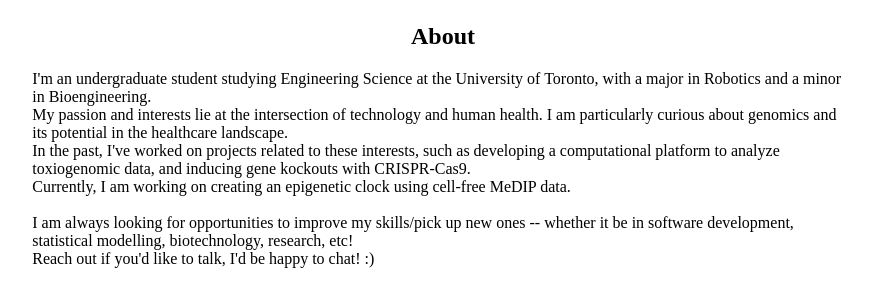
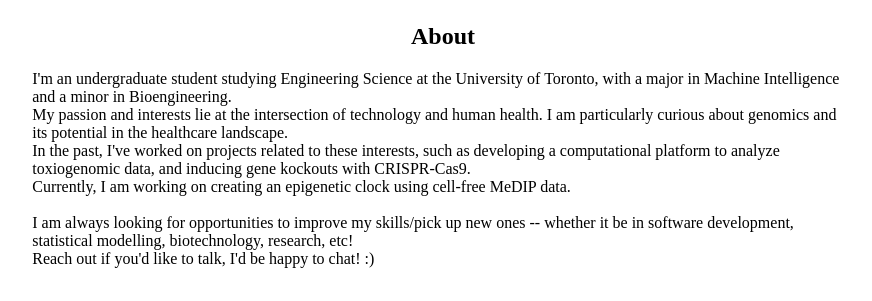
Before and after one commit to Eggstar2346/Eggstar2346.github.io, a plain HTML site: page index.html in a window 1280 px wide. Shown: the part 479-780 px from the top of the page, without its empty margins (197-1069 px from the left). Drawn offline with Linux system fonts and the light colour scheme.

Commit message:
Update major

```diff
--- a/index.html
+++ b/index.html
@@ -28,7 +28,7 @@ img.round {
 
 <br>
 <center><h2>About</h2></center>
-<p>I'm an undergraduate student studying Engineering Science at the University of Toronto, with a major in Robotics and a minor in Bioengineering.
+<p>I'm an undergraduate student studying Engineering Science at the University of Toronto, with a major in Machine Intelligence and a minor in Bioengineering.
 <br>My passion and interests lie at the intersection of technology and human health. I am particularly curious about genomics and its potential in the healthcare landscape.
 <br>In the past, I've worked on projects related to these interests, such as developing a computational platform to analyze toxiogenomic data, and inducing gene kockouts with CRISPR-Cas9.
 <br>Currently, I am working on creating an epigenetic clock using cell-free MeDIP data.
```
